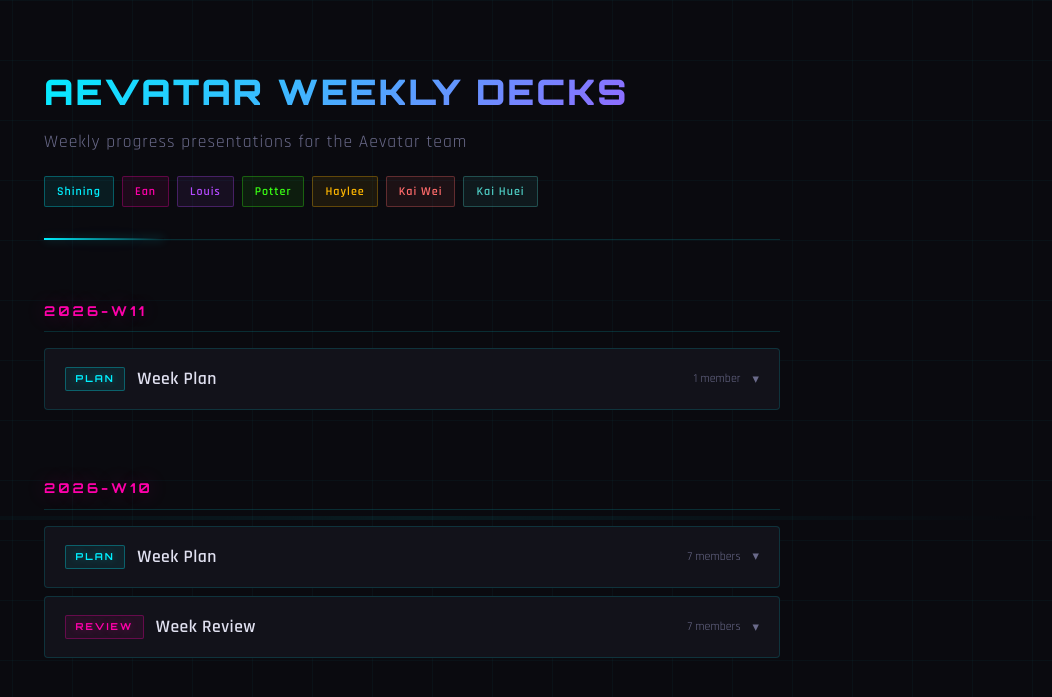
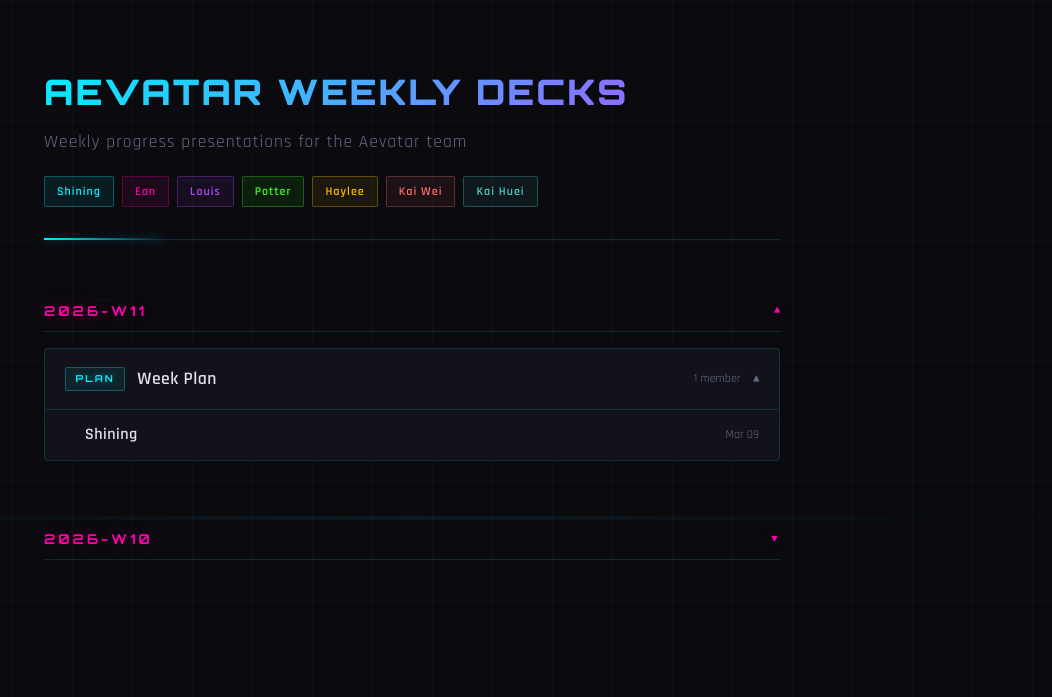
Before and after one commit to aevatarAI/aevatar-deck, a Jekyll site: the page built from index.md, in a window 1280 px wide. Shown: the top 697 px of the page, without its empty margins (228-1280 px from the left). Built offline with Jekyll 4.4.1, drawn with Linux system fonts in a browser that asks for light colours.

Commit message:
Auto-collapse previous weeks, expand current week on home page

```diff
--- a/_layouts/home.html
+++ b/_layouts/home.html
@@ -17,11 +17,11 @@ layout: default
     {% for week in decks_by_week %}
       {% assign week_plans = week.items | where: "type", "plan" %}
       {% assign week_reviews = week.items | where: "type", "review" %}
-      <section class="week-group">
-        <h2>{{ week.name }}</h2>
+      <section class="week-group{% if forloop.first %} expanded{% endif %}">
+        <h2 onclick="this.parentElement.classList.toggle('expanded')">{{ week.name }} <span class="week-arrow">&#9662;</span></h2>
 
         {% if week_plans.size > 0 %}
-        <div class="deck-row">
+        <div class="deck-row{% if forloop.first %} expanded{% endif %}">
           <div class="deck-row-header" onclick="this.parentElement.classList.toggle('expanded')">
             <span class="deck-badge deck-badge--plan">plan</span>
             <span class="deck-row-title">Week Plan</span>
@@ -40,7 +40,7 @@ layout: default
         {% endif %}
 
         {% if week_reviews.size > 0 %}
-        <div class="deck-row">
+        <div class="deck-row{% if forloop.first %} expanded{% endif %}">
           <div class="deck-row-header" onclick="this.parentElement.classList.toggle('expanded')">
             <span class="deck-badge deck-badge--review">review</span>
             <span class="deck-row-title">Week Review</span>
--- a/assets/css/style.css
+++ b/assets/css/style.css
@@ -126,6 +126,27 @@ body:not(.reveal *) {
   padding-bottom: 0.6rem;
   margin-bottom: 1rem;
   text-shadow: 0 0 20px rgba(255, 0, 170, 0.3);
+  cursor: pointer;
+  display: flex;
+  align-items: center;
+  justify-content: space-between;
+}
+
+.week-arrow {
+  font-size: 0.7rem;
+  transition: transform 0.3s ease;
+}
+
+.week-group.expanded .week-arrow {
+  transform: rotate(180deg);
+}
+
+.week-group .deck-row {
+  display: none;
+}
+
+.week-group.expanded .deck-row {
+  display: block;
 }
 
 /* ── Deck rows (expandable) ── */
```
